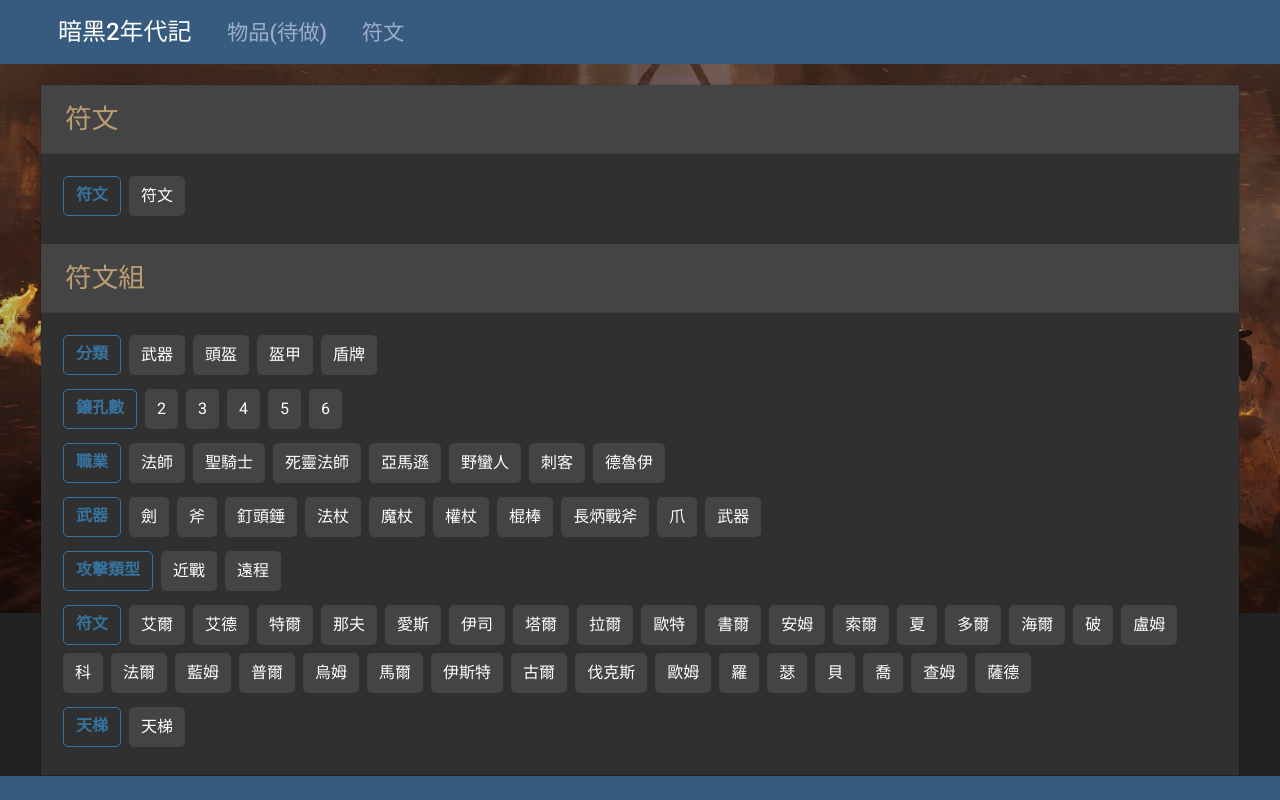
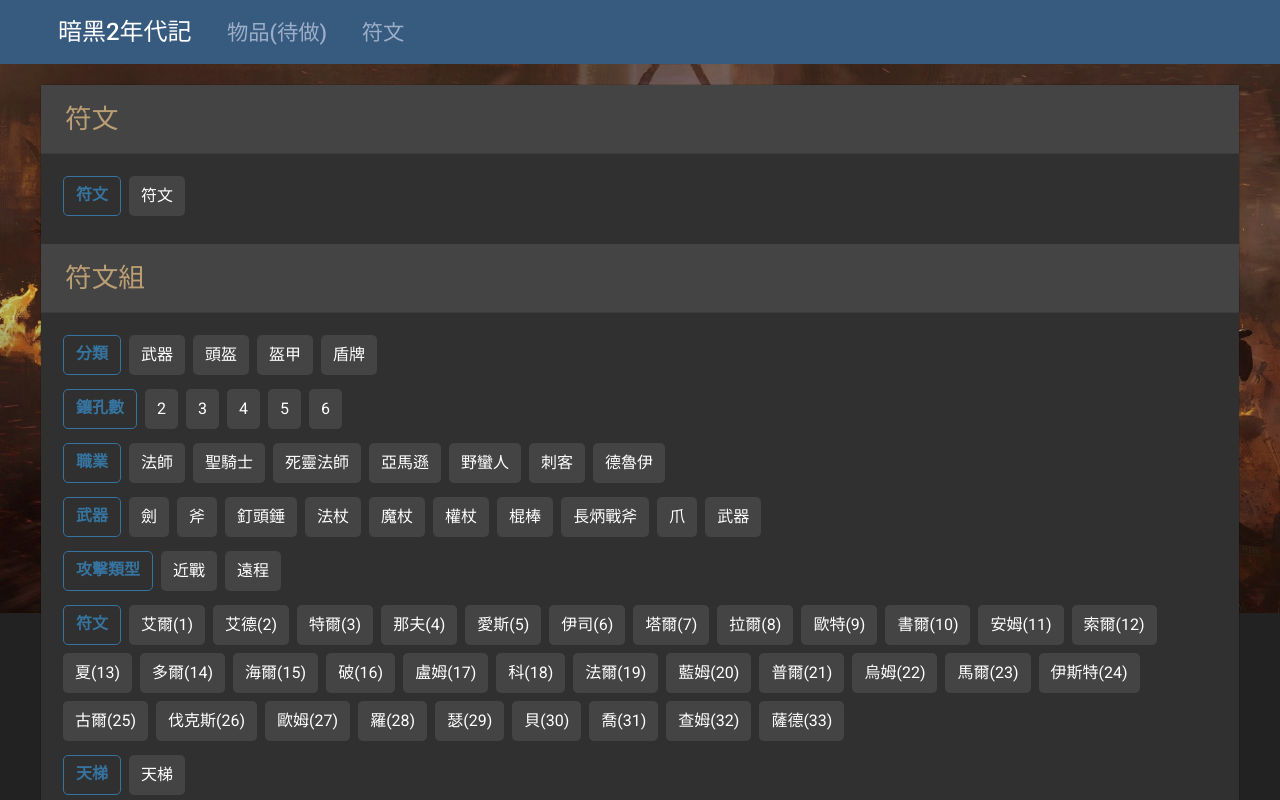
Before and after one commit to Seraveegd/Seraveegd.github.io, an Angular app: page /runewords in a window 1280 px wide. Built offline with nearby package versions, Linux system fonts and the light colour scheme.

Commit message:
新增編碼

```diff
--- a/src/app/runewords/filter/filter.component.html
+++ b/src/app/runewords/filter/filter.component.html
@@ -20,7 +20,7 @@
           </p>
           <p [ngClass]="'rune'">
             <ng-container *ngFor="let o of item.order; let last = last">
-              <img [src]="'/assets/images/rune/' + o + '_Rune.png'"><span>{{ control[o] }}</span>
+              <img [src]="'/assets/images/rune/' + o + '_Rune.png'"><span>{{ control[o].name }}({{ control[o].code }})</span>
               <ng-container *ngIf="!last">
                 <div [ngClass]="'fas'"></div>
               </ng-container>
--- a/src/app/runewords/filter/filter.component.ts
+++ b/src/app/runewords/filter/filter.component.ts
@@ -12,13 +12,17 @@
   type_detail: string = this.route.snapshot.params.type_detail;
 
   runewords = this.rune.getRuneWords();
-  control: object[] = [];
+  control: any[] = [];
   runes = this.rune.getRunes().subscribe((val: any[]) => {
     if (val) {
       val.forEach((e: any) => {
         const key = e.name_en;
         const value = e.name;
-        this.control[key] = value;
+        const code = e.number
+        this.control[key] = {
+          name: value,
+          code: code
+        };
       });
     }
   });
--- a/src/app/runewords/runewords.component.html
+++ b/src/app/runewords/runewords.component.html
@@ -53,39 +53,39 @@
     </div>
     <div [ngClass]="'list'">
       <span>符文</span>
-      <span><a [routerLink]="['filter', 'rune', 'El']" (click)="clink('30')" [ngClass]="{'active': selected === '30'}">艾爾</a></span>
-      <span><a [routerLink]="['filter', 'rune', 'Eld']" (click)="clink('31')" [ngClass]="{'active': selected === '31'}">艾德</a></span>
-      <span><a [routerLink]="['filter', 'rune', 'Tir']" (click)="clink('32')" [ngClass]="{'active': selected === '32'}">特爾</a></span>
-      <span><a [routerLink]="['filter', 'rune', 'Nef']" (click)="clink('33')" [ngClass]="{'active': selected === '33'}">那夫</a></span>
-      <span><a [routerLink]="['filter', 'rune', 'Eth']" (click)="clink('34')" [ngClass]="{'active': selected === '34'}">愛斯</a></span>
-      <span><a [routerLink]="['filter', 'rune', 'Ith']" (click)="clink('35')" [ngClass]="{'active': selected === '35'}">伊司</a></span>
-      <span><a [routerLink]="['filter', 'rune', 'Tal']" (click)="clink('36')" [ngClass]="{'active': selected === '36'}">塔爾</a></span>
-      <span><a [routerLink]="['filter', 'rune', 'Ral']" (click)="clink('37')" [ngClass]="{'active': selected === '37'}">拉爾</a></span>
-      <span><a [routerLink]="['filter', 'rune', 'Ort']" (click)="clink('38')" [ngClass]="{'active': selected === '38'}">歐特</a></span>
-      <span><a [routerLink]="['filter', 'rune', 'Thul']" (click)="clink('39')" [ngClass]="{'active': selected === '39'}">書爾</a></span>
-      <span><a [routerLink]="['filter', 'rune', 'Amn']" (click)="clink('40')" [ngClass]="{'active': selected === '40'}">安姆</a></span>
-      <span><a [routerLink]="['filter', 'rune', 'Sol']" (click)="clink('41')" [ngClass]="{'active': selected === '41'}">索爾</a></span>
-      <span><a [routerLink]="['filter', 'rune', 'Shael']" (click)="clink('42')" [ngClass]="{'active': selected === '42'}">夏</a></span>
-      <span><a [routerLink]="['filter', 'rune', 'Dol']" (click)="clink('43')" [ngClass]="{'active': selected === '43'}">多爾</a></span>
-      <span><a [routerLink]="['filter', 'rune', 'Hel']" (click)="clink('44')" [ngClass]="{'active': selected === '44'}">海爾</a></span>
-      <span><a [routerLink]="['filter', 'rune', 'Io']" (click)="clink('45')" [ngClass]="{'active': selected === '45'}">破</a></span>
-      <span><a [routerLink]="['filter', 'rune', 'Lum']" (click)="clink('46')" [ngClass]="{'active': selected === '46'}">盧姆</a></span>
-      <span><a [routerLink]="['filter', 'rune', 'Ko']" (click)="clink('47')" [ngClass]="{'active': selected === '47'}">科</a></span>
-      <span><a [routerLink]="['filter', 'rune', 'Fal']" (click)="clink('48')" [ngClass]="{'active': selected === '48'}">法爾</a></span>
-      <span><a [routerLink]="['filter', 'rune', 'Lem']" (click)="clink('49')" [ngClass]="{'active': selected === '49'}">藍姆</a></span>
-      <span><a [routerLink]="['filter', 'rune', 'Pul']" (click)="clink('50')" [ngClass]="{'active': selected === '50'}">普爾</a></span>
-      <span><a [routerLink]="['filter', 'rune', 'Um']" (click)="clink('51')" [ngClass]="{'active': selected === '51'}">烏姆</a></span>
-      <span><a [routerLink]="['filter', 'rune', 'Mal']" (click)="clink('52')" [ngClass]="{'active': selected === '52'}">馬爾</a></span>
-      <span><a [routerLink]="['filter', 'rune', 'Ist']" (click)="clink('53')" [ngClass]="{'active': selected === '53'}">伊斯特</a></span>
-      <span><a [routerLink]="['filter', 'rune', 'Gul']" (click)="clink('54')" [ngClass]="{'active': selected === '54'}">古爾</a></span>
-      <span><a [routerLink]="['filter', 'rune', 'Vex']" (click)="clink('55')" [ngClass]="{'active': selected === '55'}">伐克斯</a></span>
-      <span><a [routerLink]="['filter', 'rune', 'Ohm']" (click)="clink('56')" [ngClass]="{'active': selected === '56'}">歐姆</a></span>
-      <span><a [routerLink]="['filter', 'rune', 'Lo']" (click)="clink('57')" [ngClass]="{'active': selected === '57'}">羅</a></span>
-      <span><a [routerLink]="['filter', 'rune', 'Sur']" (click)="clink('58')" [ngClass]="{'active': selected === '58'}">瑟</a></span>
-      <span><a [routerLink]="['filter', 'rune', 'Ber']" (click)="clink('59')" [ngClass]="{'active': selected === '59'}">貝</a></span>
-      <span><a [routerLink]="['filter', 'rune', 'Jah']" (click)="clink('60')" [ngClass]="{'active': selected === '60'}">喬</a></span>
-      <span><a [routerLink]="['filter', 'rune', 'Cham']" (click)="clink('61')" [ngClass]="{'active': selected === '61'}">查姆</a></span>
-      <span><a [routerLink]="['filter', 'rune', 'Zod']" (click)="clink('62')" [ngClass]="{'active': selected === '62'}">薩德</a></span>
+      <span><a [routerLink]="['filter', 'rune', 'El']" (click)="clink('30')" [ngClass]="{'active': selected === '30'}">艾爾(1)</a></span>
+      <span><a [routerLink]="['filter', 'rune', 'Eld']" (click)="clink('31')" [ngClass]="{'active': selected === '31'}">艾德(2)</a></span>
+      <span><a [routerLink]="['filter', 'rune', 'Tir']" (click)="clink('32')" [ngClass]="{'active': selected === '32'}">特爾(3)</a></span>
+      <span><a [routerLink]="['filter', 'rune', 'Nef']" (click)="clink('33')" [ngClass]="{'active': selected === '33'}">那夫(4)</a></span>
+      <span><a [routerLink]="['filter', 'rune', 'Eth']" (click)="clink('34')" [ngClass]="{'active': selected === '34'}">愛斯(5)</a></span>
+      <span><a [routerLink]="['filter', 'rune', 'Ith']" (click)="clink('35')" [ngClass]="{'active': selected === '35'}">伊司(6)</a></span>
+      <span><a [routerLink]="['filter', 'rune', 'Tal']" (click)="clink('36')" [ngClass]="{'active': selected === '36'}">塔爾(7)</a></span>
+      <span><a [routerLink]="['filter', 'rune', 'Ral']" (click)="clink('37')" [ngClass]="{'active': selected === '37'}">拉爾(8)</a></span>
+      <span><a [routerLink]="['filter', 'rune', 'Ort']" (click)="clink('38')" [ngClass]="{'active': selected === '38'}">歐特(9)</a></span>
+      <span><a [routerLink]="['filter', 'rune', 'Thul']" (click)="clink('39')" [ngClass]="{'active': selected === '39'}">書爾(10)</a></span>
+      <span><a [routerLink]="['filter', 'rune', 'Amn']" (click)="clink('40')" [ngClass]="{'active': selected === '40'}">安姆(11)</a></span>
+      <span><a [routerLink]="['filter', 'rune', 'Sol']" (click)="clink('41')" [ngClass]="{'active': selected === '41'}">索爾(12)</a></span>
+      <span><a [routerLink]="['filter', 'rune', 'Shael']" (click)="clink('42')" [ngClass]="{'active': selected === '42'}">夏(13)</a></span>
+      <span><a [routerLink]="['filter', 'rune', 'Dol']" (click)="clink('43')" [ngClass]="{'active': selected === '43'}">多爾(14)</a></span>
+      <span><a [routerLink]="['filter', 'rune', 'Hel']" (click)="clink('44')" [ngClass]="{'active': selected === '44'}">海爾(15)</a></span>
+      <span><a [routerLink]="['filter', 'rune', 'Io']" (click)="clink('45')" [ngClass]="{'active': selected === '45'}">破(16)</a></span>
+      <span><a [routerLink]="['filter', 'rune', 'Lum']" (click)="clink('46')" [ngClass]="{'active': selected === '46'}">盧姆(17)</a></span>
+      <span><a [routerLink]="['filter', 'rune', 'Ko']" (click)="clink('47')" [ngClass]="{'active': selected === '47'}">科(18)</a></span>
+      <span><a [routerLink]="['filter', 'rune', 'Fal']" (click)="clink('48')" [ngClass]="{'active': selected === '48'}">法爾(19)</a></span>
+      <span><a [routerLink]="['filter', 'rune', 'Lem']" (click)="clink('49')" [ngClass]="{'active': selected === '49'}">藍姆(20)</a></span>
+      <span><a [routerLink]="['filter', 'rune', 'Pul']" (click)="clink('50')" [ngClass]="{'active': selected === '50'}">普爾(21)</a></span>
+      <span><a [routerLink]="['filter', 'rune', 'Um']" (click)="clink('51')" [ngClass]="{'active': selected === '51'}">烏姆(22)</a></span>
+      <span><a [routerLink]="['filter', 'rune', 'Mal']" (click)="clink('52')" [ngClass]="{'active': selected === '52'}">馬爾(23)</a></span>
+      <span><a [routerLink]="['filter', 'rune', 'Ist']" (click)="clink('53')" [ngClass]="{'active': selected === '53'}">伊斯特(24)</a></span>
+      <span><a [routerLink]="['filter', 'rune', 'Gul']" (click)="clink('54')" [ngClass]="{'active': selected === '54'}">古爾(25)</a></span>
+      <span><a [routerLink]="['filter', 'rune', 'Vex']" (click)="clink('55')" [ngClass]="{'active': selected === '55'}">伐克斯(26)</a></span>
+      <span><a [routerLink]="['filter', 'rune', 'Ohm']" (click)="clink('56')" [ngClass]="{'active': selected === '56'}">歐姆(27)</a></span>
+      <span><a [routerLink]="['filter', 'rune', 'Lo']" (click)="clink('57')" [ngClass]="{'active': selected === '57'}">羅(28)</a></span>
+      <span><a [routerLink]="['filter', 'rune', 'Sur']" (click)="clink('58')" [ngClass]="{'active': selected === '58'}">瑟(29)</a></span>
+      <span><a [routerLink]="['filter', 'rune', 'Ber']" (click)="clink('59')" [ngClass]="{'active': selected === '59'}">貝(30)</a></span>
+      <span><a [routerLink]="['filter', 'rune', 'Jah']" (click)="clink('60')" [ngClass]="{'active': selected === '60'}">喬(31)</a></span>
+      <span><a [routerLink]="['filter', 'rune', 'Cham']" (click)="clink('61')" [ngClass]="{'active': selected === '61'}">查姆(32)</a></span>
+      <span><a [routerLink]="['filter', 'rune', 'Zod']" (click)="clink('62')" [ngClass]="{'active': selected === '62'}">薩德(33)</a></span>
     </div>
     <div [ngClass]="'list'">
       <span>天梯</span>
```
Also changed, not shown: 5 other files (tests, documents, lock files or other folders).
